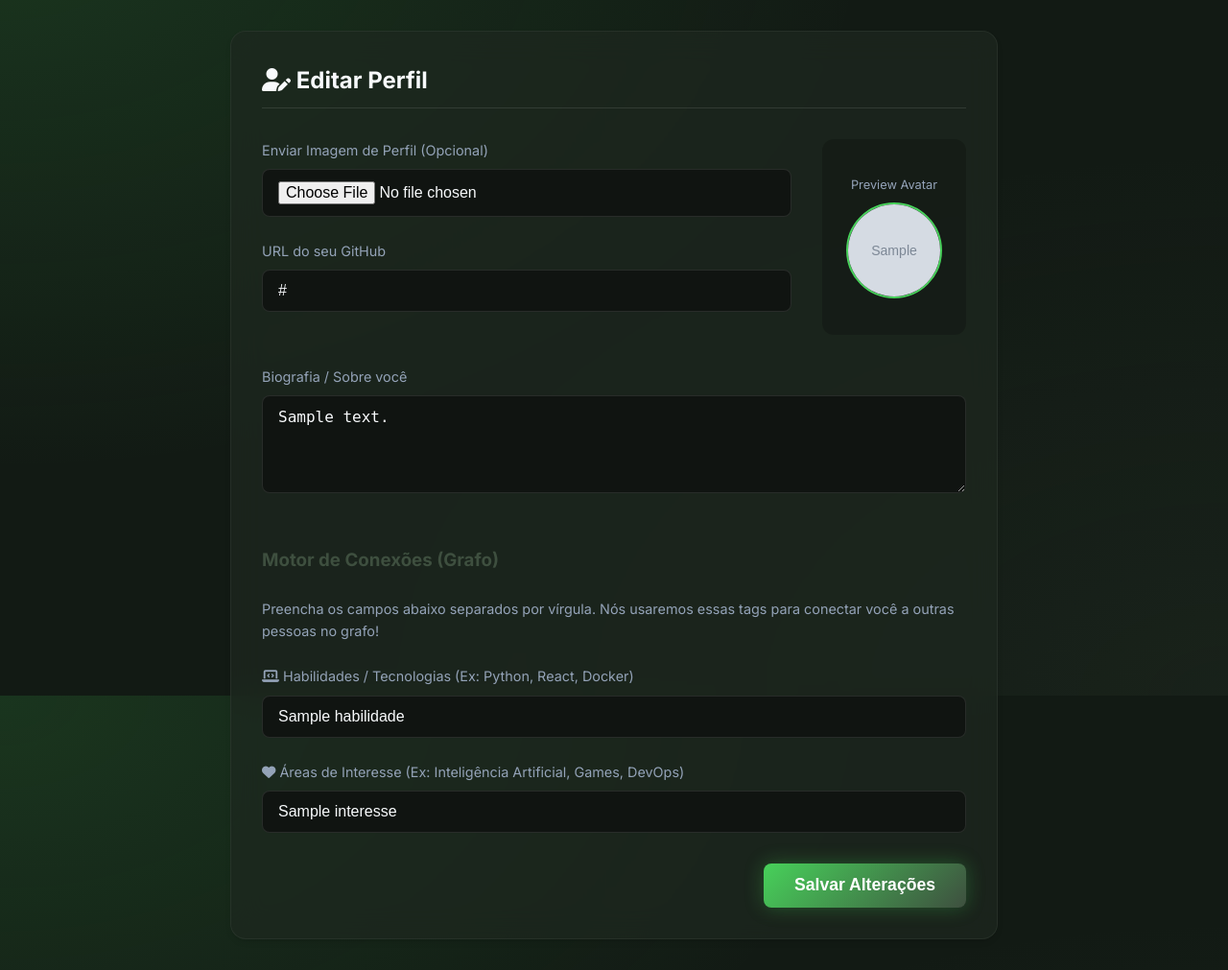
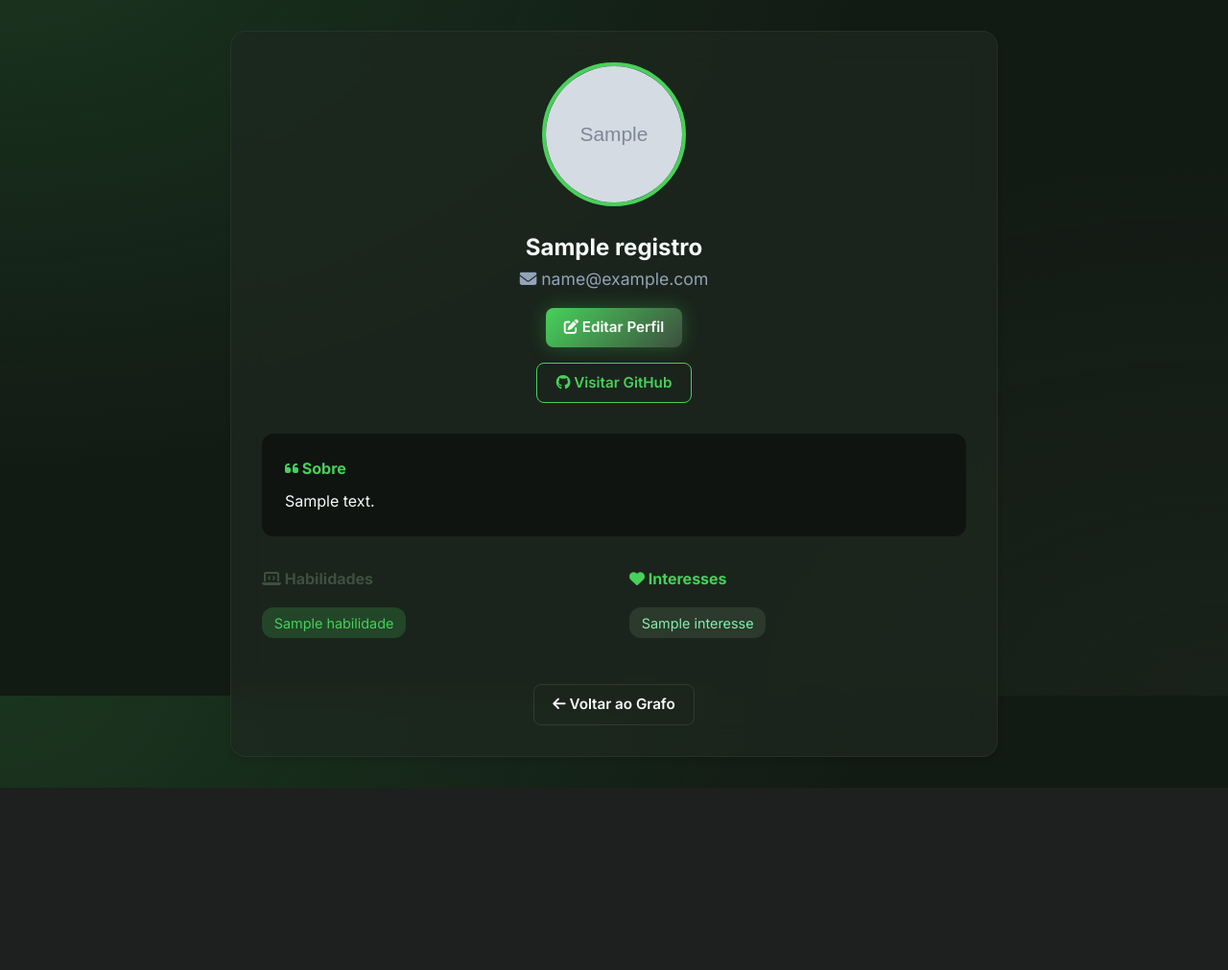
Before and after one commit to VinnizzZ/Rede_DBQP, a Flask app: page /users/profile in a window 1280 px wide. Shown: the part 75-1086 px from the top of the page at 96% size. After the commit the page ends 896 px from the top, so only its background shows below. Run offline with Flask 3, Linux system fonts and the light colour scheme; a user stored in the database is signed in; tables that the repository leaves empty hold one stand-in row (values such as "Sample post"); grey boxes marked "Sample" are stand-in pictures; some libraries are stand-ins or nearby versions.

Commit message:
Melhorias nas telas de perfil

```diff
--- a/app/routes/users.py
+++ b/app/routes/users.py
@@ -16,9 +16,15 @@ def login_required(f):
         return f(*args, **kwargs)
     return decorated_function
 
-@users_bp.route('/profile', methods=['GET', 'POST'])
+@users_bp.route('/profile')
 @login_required
 def profile():
+    user = Registro.query.get(session['user_id'])
+    return render_template('view_profile.html', user=user)
+
+@users_bp.route('/profile/edit', methods=['GET', 'POST'])
+@login_required
+def edit_profile():
     user = Registro.query.get(session['user_id'])
 
     if request.method == 'POST':
--- a/app/templates/network.html
+++ b/app/templates/network.html
@@ -1,6 +1,6 @@
 {% extends "base.html" %}
 
-{% block title %}Sua Network - DevNet{% endblock %}
+{% block title %}Sua Network - DBQP{% endblock %}
 
 {% block head %}
 <script type="text/javascript" src="https://unpkg.com/vis-network/standalone/umd/vis-network.min.js"></script>
--- a/app/templates/profile.html
+++ b/app/templates/profile.html
@@ -1,58 +1,69 @@
 {% extends "base.html" %}
 
-{% block title %}Meu Perfil - DevNet{% endblock %}
+{% block title %}Meu Perfil - DBQP{% endblock %}
 
 {% block content %}
 <div class="card" style="max-width: 800px; margin: 0 auto;">
-    <h2 style="margin-bottom: 2rem; border-bottom: 1px solid var(--border-color); padding-bottom: 0.5rem;"><i class="fas fa-user-edit"></i> Editar Perfil</h2>
+    <h2 style="margin-bottom: 2rem; border-bottom: 1px solid var(--border-color); padding-bottom: 0.5rem;"><i
+            class="fas fa-user-edit"></i> Editar Perfil</h2>
 
-    <form method="POST" action="{{ url_for('users.profile') }}" enctype="multipart/form-data">
+    <form method="POST" action="{{ url_for('users.edit_profile') }}" enctype="multipart/form-data">
 
         <div style="display: flex; gap: 2rem; margin-bottom: 2rem;">
             <div style="flex: 1;">
                 <div class="form-group">
                     <label for="avatar">Enviar Imagem de Perfil (Opcional)</label>
-                    <input type="file" id="avatar" name="avatar" class="form-control" accept="image/png, image/jpeg, image/gif, image/webp">
+                    <input type="file" id="avatar" name="avatar" class="form-control"
+                        accept="image/png, image/jpeg, image/gif, image/webp">
                 </div>
 
                 <div class="form-group">
                     <label for="github_url">URL do seu GitHub</label>
-                    <input type="text" id="github_url" name="github_url" class="form-control" value="{{ user.perfil.github_url if user.perfil else '' }}" placeholder="https://github.com/seunome">
+                    <input type="text" id="github_url" name="github_url" class="form-control"
+                        value="{{ user.perfil.github_url if user.perfil and user.perfil.github_url and user.perfil.github_url != 'None' else '' }}"
+                        placeholder="Link do seu github">
                 </div>
             </div>
 
-            <div style="width: 150px; display: flex; flex-direction: column; align-items: center; justify-content: center; background: rgba(0,0,0,0.2); border-radius: 12px; padding: 1rem;">
+            <div
+                style="width: 150px; display: flex; flex-direction: column; align-items: center; justify-content: center; background: rgba(0,0,0,0.2); border-radius: 12px; padding: 1rem;">
                 <p style="font-size: 0.8rem; color: var(--text-muted); margin-bottom: 0.5rem;">Preview Avatar</p>
-                <img id="avatar-preview" src="{{ user.perfil.avatar_url if user.perfil and user.perfil.avatar_url else url_for('static', filename='default_avatar.png') }}"
-                     style="width: 100px; height: 100px; border-radius: 50%; object-fit: cover; border: 2px solid var(--primary);"
-                     alt="Preview">
+                <img id="avatar-preview"
+                    src="{{ user.perfil.avatar_url if user.perfil and user.perfil.avatar_url else url_for('static', filename='default_avatar.png') }}"
+                    style="width: 100px; height: 100px; border-radius: 50%; object-fit: cover; border: 2px solid var(--primary);"
+                    alt="Preview">
             </div>
         </div>
 
         <div class="form-group">
             <label for="biografia">Biografia / Sobre você</label>
-            <textarea id="biografia" name="biografia" class="form-control" rows="4">{{ user.perfil.biografia if user.perfil else '' }}</textarea>
+            <textarea id="biografia" name="biografia" class="form-control" rows="4"
+                placeholder="Escreva algo sobre você aqui">{{ user.perfil.biografia if user.perfil and user.perfil.biografia and user.perfil.biografia != 'None' else '' }}</textarea>
         </div>
 
         <h3 style="margin-top: 3rem; margin-bottom: 1.5rem; color: var(--secondary);">Motor de Conexões (Grafo)</h3>
         <p style="color: var(--text-muted); margin-bottom: 1.5rem; font-size: 0.9rem;">
-            Preencha os campos abaixo separados por vírgula. Nós usaremos essas tags para conectar você a outras pessoas no grafo!
+            Preencha os campos abaixo separados por vírgula. Nós usaremos essas tags para conectar você a outras pessoas
+            no grafo!
         </p>
 
         <div class="form-group">
-            <label for="habilidades"><i class="fas fa-laptop-code"></i> Habilidades / Tecnologias (Ex: Python, React, Docker)</label>
+            <label for="habilidades"><i class="fas fa-laptop-code"></i> Habilidades / Tecnologias (Ex: Python, React,
+                Docker)</label>
             <input type="text" id="habilidades" name="habilidades" class="form-control"
-                   value="{{ user.habilidades|map(attribute='nome')|join(', ') }}">
+                value="{{ user.habilidades|map(attribute='nome')|join(', ') }}">
         </div>
 
         <div class="form-group">
-            <label for="interesses"><i class="fas fa-heart"></i> Áreas de Interesse (Ex: Inteligência Artificial, Games, DevOps)</label>
+            <label for="interesses"><i class="fas fa-heart"></i> Áreas de Interesse (Ex: Inteligência Artificial, Games,
+                DevOps)</label>
             <input type="text" id="interesses" name="interesses" class="form-control"
-                   value="{{ user.interesses|map(attribute='nome')|join(', ') }}">
+                value="{{ user.interesses|map(attribute='nome')|join(', ') }}">
         </div>
 
         <div style="margin-top: 2rem; display: flex; justify-content: flex-end;">
-            <button type="submit" class="btn btn-primary" style="padding: 0.8rem 2rem; font-size: 1.1rem;">Salvar Alterações</button>
+            <button type="submit" class="btn btn-primary" style="padding: 0.8rem 2rem; font-size: 1.1rem;">Salvar
+                Alterações</button>
         </div>
     </form>
 </div>
@@ -61,17 +72,17 @@
     const avatarInput = document.getElementById('avatar');
     const avatarPreview = document.getElementById('avatar-preview');
 
-    avatarInput.addEventListener('change', function(event) {
+    avatarInput.addEventListener('change', function (event) {
         if (event.target.files && event.target.files[0]) {
             var reader = new FileReader();
-            reader.onload = function(e) {
+            reader.onload = function (e) {
                 avatarPreview.src = e.target.result;
             }
             reader.readAsDataURL(event.target.files[0]);
         }
     });
 
-    avatarPreview.addEventListener('error', function() {
+    avatarPreview.addEventListener('error', function () {
         this.src = "/static/default_avatar.png";
     });
 </script>
--- a/app/templates/view_profile.html
+++ b/app/templates/view_profile.html
@@ -1,6 +1,6 @@
 {% extends "base.html" %}
 
-{% block title %}Perfil de {{ user.nome }} - DevNet{% endblock %}
+{% block title %}Perfil de {{ user.nome }} - DBQP{% endblock %}
 
 {% block content %}
 <div class="card" style="max-width: 800px; margin: 0 auto; text-align: center;">
@@ -12,6 +12,14 @@
         <h2>{{ user.nome }}</h2>
         <p style="color: var(--text-muted); font-size: 1.1rem;"><i class="fas fa-envelope"></i> {{ user.email }}</p>
 
+        {% if session.get('user_id') == user.id %}
+        <p style="margin-top: 1rem;">
+            <a href="{{ url_for('users.edit_profile') }}" class="btn btn-primary">
+                <i class="fas fa-edit"></i> Editar Perfil
+            </a>
+        </p>
+        {% endif %}
+
         {% if user.perfil and user.perfil.github_url %}
         <p style="margin-top: 1rem;">
             <a href="{{ user.perfil.github_url }}" target="_blank" class="btn btn-outline"
@@ -22,12 +30,16 @@
         {% endif %}
     </div>
 
-    {% if user.perfil and user.perfil.biografia %}
     <div style="background: #101411; padding: 1.5rem; border-radius: 12px; margin-bottom: 2rem; text-align: left;">
         <h4 style="color: var(--primary); margin-bottom: 0.5rem;"><i class="fas fa-quote-left"></i> Sobre</h4>
-        <p style="color: var(--text-main); line-height: 1.6;">{{ user.perfil.biografia }}</p>
+        <p style="color: var(--text-main); line-height: 1.6;">
+            {% if user.perfil and user.perfil.biografia and user.perfil.biografia != 'None' %}
+            {{ user.perfil.biografia }}
+            {% else %}
+            <span style="color: var(--text-muted); font-style: italic;">Nada aqui por enquanto</span>
+            {% endif %}
+        </p>
     </div>
-    {% endif %}
 
     <div style="display: grid; grid-template-columns: 1fr 1fr; gap: 2rem; text-align: left;">
         <div>
```
Also changed, not shown: app/templates/feed.html (+24 -14 lines), app/templates/login.html (+7 -4 lines), app/templates/register.html (+7 -4 lines), app.db.
